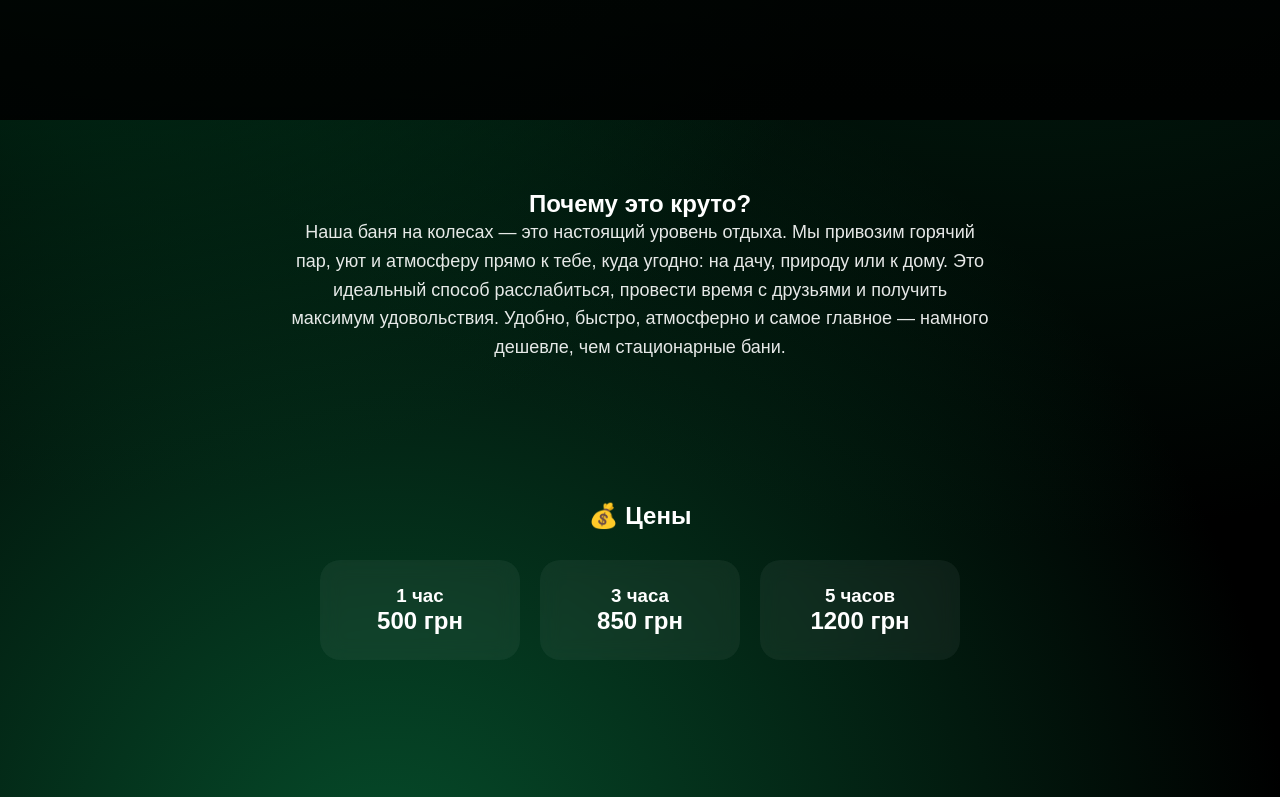
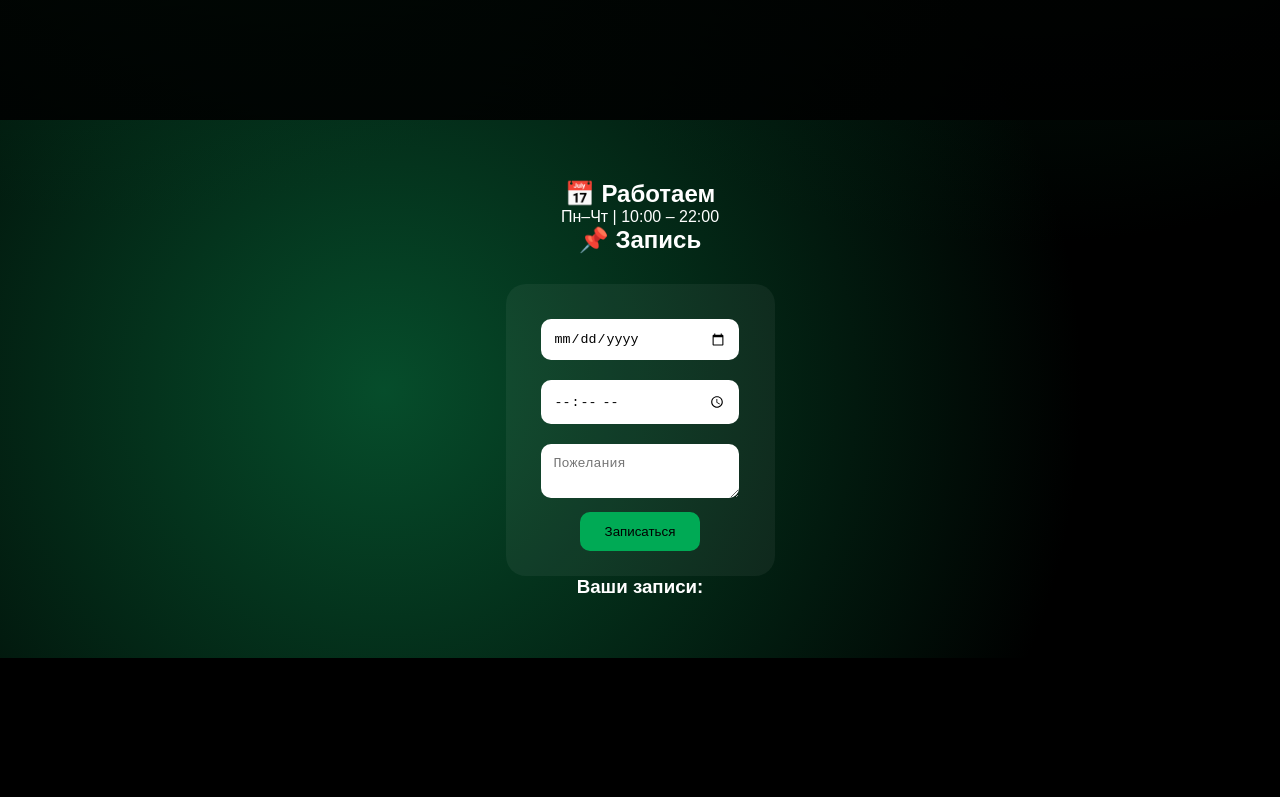
Before and after one commit to abrosimovole-dotcom/bania-site, a plain HTML site: page dashboard.html in a window 1280 px wide. Shown: the part 680-1477 px from the top of the page. After the commit the page ends 1338 px from the top, so only its background shows below. Drawn offline with Linux system fonts and the light colour scheme; sample sign-in values are in the browser's storage.

Commit message:
Update dashboard.html

```diff
--- a/dashboard.html
+++ b/dashboard.html
@@ -5,16 +5,11 @@
 <title>Баня на колесах</title>
 
 <style>
-* {
-    margin: 0;
-    padding: 0;
-    box-sizing: border-box;
-}
+* { margin:0; padding:0; box-sizing:border-box; }
 
 body {
     font-family: Arial;
     color: white;
-
     background:
         radial-gradient(circle at 10% 20%, #003d1f, transparent 40%),
         radial-gradient(circle at 80% 10%, #022d18, transparent 50%),
@@ -28,13 +23,10 @@ header {
     background:
         linear-gradient(rgba(0,0,0,0.6), rgba(0,0,0,0.9)),
         url('7c3aea83-8fba-43a3-87b0-8109d30dcd21.avif') no-repeat center/cover;
-
     display: flex;
     justify-content: center;
     align-items: center;
     text-align: center;
-
-    animation: fadeIn 2s ease;
 }
 
 header h1 {
@@ -42,46 +34,23 @@ header h1 {
     background: rgba(0,0,0,0.5);
     padding: 30px;
     border-radius: 20px;
-    box-shadow: 0 0 30px rgba(0,255,120,0.2);
+}
+
+/* КНОПКА ВЫХОДА */
+.logout {
+    position: fixed;
+    top: 20px;
+    right: 20px;
+    background: crimson;
+    padding: 10px 20px;
+    border-radius: 10px;
+    cursor: pointer;
 }
 
 /* СЕКЦИИ */
 .section {
-    padding: 70px 20px;
+    padding: 60px 20px;
     text-align: center;
-    animation: fadeUp 1.5s ease;
-}
-
-/* ТЕКСТ */
-.desc {
-    max-width: 700px;
-    margin: auto;
-    line-height: 1.6;
-    font-size: 18px;
-    opacity: 0.9;
-}
-
-/* ЦЕНЫ */
-.pricing {
-    display: flex;
-    justify-content: center;
-    gap: 20px;
-    flex-wrap: wrap;
-    margin-top: 30px;
-}
-
-.card {
-    background: rgba(255,255,255,0.05);
-    padding: 25px;
-    border-radius: 20px;
-    width: 200px;
-    backdrop-filter: blur(10px);
-    transition: 0.3s;
-}
-
-.card:hover {
-    transform: scale(1.05);
-    box-shadow: 0 0 20px rgba(0,255,100,0.3);
 }
 
 /* ФОРМА */
@@ -90,7 +59,6 @@ header h1 {
     background: rgba(255,255,255,0.05);
     padding: 25px;
     border-radius: 20px;
-    backdrop-filter: blur(10px);
     display: inline-block;
 }
 
@@ -102,22 +70,14 @@ input, textarea {
     border: none;
 }
 
-/* КНОПКА */
 button {
     padding: 12px 25px;
-    border-radius: 12px;
+    border-radius: 10px;
     border: none;
-    background: linear-gradient(45deg, #00ff88, #00aa55);
-    font-weight: bold;
+    background: #00aa55;
     cursor: pointer;
-    transition: 0.3s;
 }
 
-button:hover {
-    transform: scale(1.05);
-}
-
-/* СПИСОК */
 .booking-list {
     display: flex;
     flex-direction: column;
@@ -125,12 +85,11 @@ button:hover {
 }
 
 .booking-item {
-    width: 320px;
+    width: 300px;
     background: rgba(255,255,255,0.05);
     margin: 10px;
     padding: 15px;
     border-radius: 15px;
-    backdrop-filter: blur(8px);
 }
 
 .delete {
@@ -138,70 +97,35 @@ button:hover {
     margin-top: 10px;
 }
 
-/* УВЕДОМЛЕНИЕ */
+/* уведомление */
 .toast {
     position: fixed;
     bottom: 20px;
     right: 20px;
     background: #00aa55;
-    padding: 15px 20px;
-    border-radius: 12px;
+    padding: 15px;
+    border-radius: 10px;
     display: none;
-}
-
-/* АНИМАЦИИ */
-@keyframes fadeIn {
-    from {opacity: 0;}
-    to {opacity: 1;}
-}
-
-@keyframes fadeUp {
-    from {
-        opacity: 0;
-        transform: translateY(40px);
-    }
-    to {
-        opacity: 1;
-        transform: translateY(0);
-    }
 }
 </style>
 </head>
 
 <body>
 
+<!-- 🔐 ПРОВЕРКА ВХОДА -->
+<script>
+let user = localStorage.getItem("currentUser");
+
+if (!user) {
+    window.location.href = "index.html";
+}
+</script>
+
+<div class="logout" onclick="logout()">Выйти</div>
+
 <header>
-    <h1>🔥 Баня, которая приезжает к тебе 🔥</h1>
+    <h1>🔥 Баня на колесах 🔥</h1>
 </header>
-
-<section class="section">
-    <h2>Почему это круто?</h2>
-    <p class="desc">
-        Наша баня на колесах — это настоящий уровень отдыха.
-        Мы привозим горячий пар, уют и атмосферу прямо к тебе, куда угодно: на дачу, природу или к дому.
-        Это идеальный способ расслабиться, провести время с друзьями и получить максимум удовольствия.
-        Удобно, быстро, атмосферно и самое главное — намного дешевле, чем стационарные бани.
-    </p>
-</section>
-
-<section class="section">
-    <h2>💰 Цены</h2>
-
-    <div class="pricing">
-        <div class="card">
-            <h3>1 час</h3>
-            <h2>500 грн</h2>
-        </div>
-        <div class="card">
-            <h3>3 часа</h3>
-            <h2>850 грн</h2>
-        </div>
-        <div class="card">
-            <h3>5 часов</h3>
-            <h2>1200 грн</h2>
-        </div>
-    </div>
-</section>
 
 <section class="section">
     <h2>📅 Работаем</h2>
@@ -223,7 +147,10 @@ button:hover {
 <div id="toast" class="toast"></div>
 
 <script>
-let user = localStorage.getItem("currentUser") || "guest";
+function logout() {
+    localStorage.removeItem("currentUser");
+    window.location.href = "index.html";
+}
 
 function showToast(text) {
     let t = document.getElementById("toast");
```
